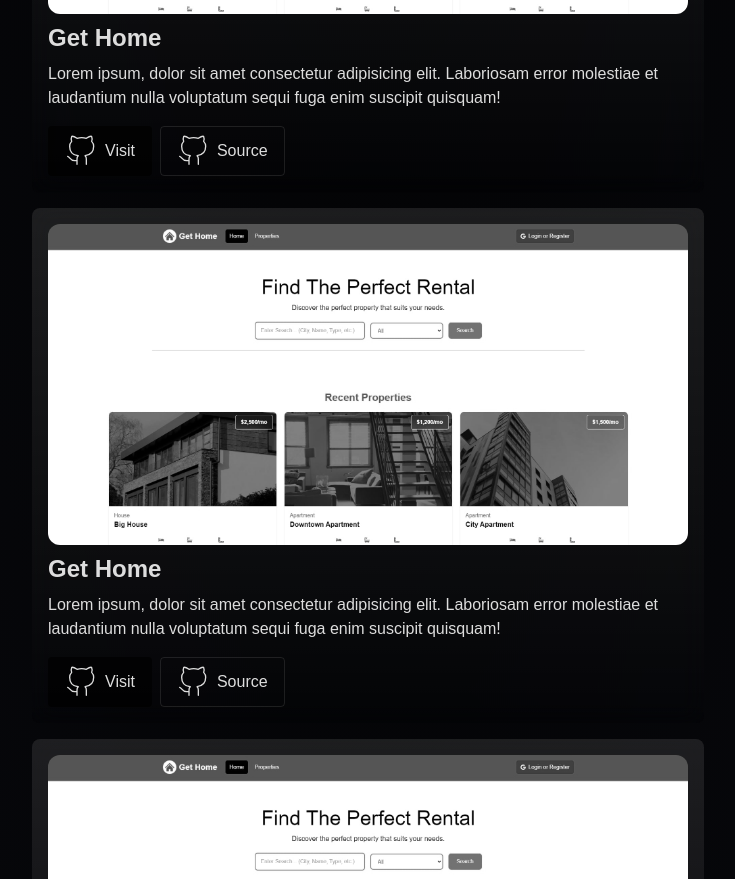
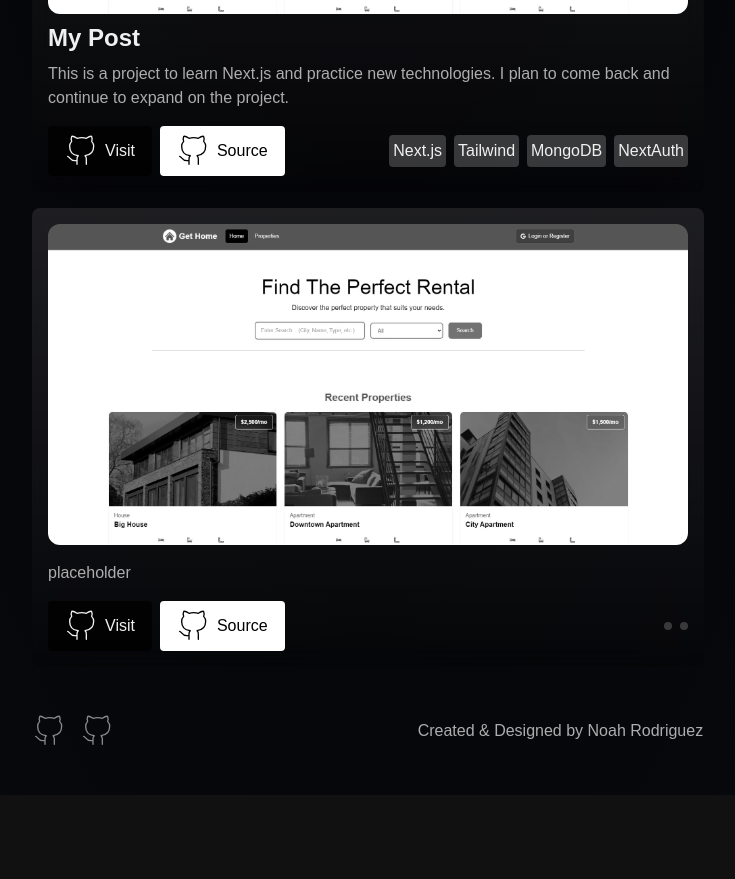
Before and after one commit to NoahRod108/2025-portfolio, a Next.js app: page / in a window 1280 px wide. Shown: the part 1917-2796 px from the top of the page, without its empty margins (272-1007 px from the left). After the commit the page ends 2712 px from the top, so only its background shows below. Built offline with nearby package versions, Linux system fonts and the light colour scheme.

Commit message:
Adding more styling to projects

```diff
--- a/app/layout.js
+++ b/app/layout.js
@@ -12,7 +12,7 @@ export default function RootLayout({ children }) {
     <html lang="en">
       <body className="bg-[--background] text-[--primary-text]">
         <Header />
-        <main>{children}</main>
+        <main className="text-primaryText">{children}</main>
         <Footer />
       </body>
     </html>
--- a/constants/index.js
+++ b/constants/index.js
@@ -3,42 +3,26 @@ import { home } from "@/public/images";
 export const projects = [
   {
     name: "Get Home",
+    desc: "A simple home rental website. Create an account to list your home and view more homes listed by other users.",
+    img: home,
+    liveLink: "https://get-home-chi.vercel.app/",
+    githubLink: "https://github.com/NoahRod108/get-home",
+    tags: ["Next.js", "Tailwind", "MongoDB", "NextAuth", "Cloudinary"],
+  },
+  {
+    name: "My Post",
+    desc: "This is a project to learn Next.js and practice new technologies. I plan to come back and continue to expand on the project.",
+    img: home,
+    liveLink: "https://next-js-tutorial-nine-xi.vercel.app/",
+    githubLink: "https://github.com/NoahRod108/next-js-tutorial",
+    tags: ["Next.js", "Tailwind", "MongoDB", "NextAuth"],
+  },
+  {
+    name: "",
     desc: "placeholder",
     img: home,
     liveLink: "#",
     githubLink: "#",
-    tags: ["1", "2"],
-  },
-  {
-    name: "Get Home2",
-    desc: "placeholder",
-    img: home,
-    liveLink: "#",
-    githubLink: "#",
-    tags: ["3", "4"],
-  },
-  {
-    name: "Get Home3",
-    desc: "placeholder",
-    img: home,
-    liveLink: "#",
-    githubLink: "#",
-    tags: ["4", "5"],
-  },
-  {
-    name: "Get Home4",
-    desc: "placeholder",
-    img: home,
-    liveLink: "#",
-    githubLink: "#",
-    tags: ["6", "7"],
-  },
-  {
-    name: "Get Home5",
-    desc: "placeholder",
-    img: home,
-    liveLink: "#",
-    githubLink: "#",
-    tags: ["8", "9"],
+    tags: ["", ""],
   },
 ];
--- a/sections/Footer.jsx
+++ b/sections/Footer.jsx
@@ -15,7 +15,7 @@ const Footer = () => {
         </a>
       </div>
       <div className="text-secondaryText">
-        Created &amp; designed by Noah Rodriguez
+        Created &amp; Designed by Noah Rodriguez
       </div>
     </footer>
   );
--- a/sections/Hero.jsx
+++ b/sections/Hero.jsx
@@ -10,7 +10,7 @@ import StarParticles from "@/components/StarParticles";
 const Hero = () => {
   return (
     <div className="flex flex-col justify-center h-lvh">
-      <section id="hero">
+      <section id="hero" className="text-primaryText">
         <StarParticles id="tsparticles" />
         <motion.div
           animate={{
--- a/sections/Projects.jsx
+++ b/sections/Projects.jsx
@@ -19,7 +19,7 @@ const Projects = () => {
       </div>
 
       <section id="projects" className="grid grid-cols-1 gap-4">
-        {projects.map((project, index) => (
+        {projects.map((project) => (
           <div key={project.name} className="project-container">
             <div>
               <Image
@@ -29,14 +29,14 @@ const Projects = () => {
               />
             </div>
             <div className="flex flex-col gap-2 mt-2 mb-4">
-              <h3 className="font-bold text-2xl">Get Home</h3>
-              <p>
-                Lorem ipsum, dolor sit amet consectetur adipisicing elit.
-                Laboriosam error molestiae et laudantium nulla voluptatum sequi
-                fuga enim suscipit quisquam!
-              </p>
+              <h3 className="font-bold text-2xl">{project.name}</h3>
+              <p className="text-secondaryText">{project.desc}</p>
             </div>
-            <div id="project-icons" className="flex gap-2 items-center">
+            <div
+              id="project-icons"
+              className="flex flex-col items-center gap-3 md:flex-row md:justify-between"
+            >
+              <div className="flex gap-2">
                 <a
                   href="#"
                   className="inline-flex items-center px-4 py-2 bg-black/70 hover:bg-black/50 border border-transparent rounded"
@@ -47,11 +47,20 @@ const Projects = () => {
 
                 <a
                   href="#"
-                className="inline-flex items-center px-4 py-2 bg-transparent hover:bg-white/10 border border-white/10 rounded"
+                  className="inline-flex items-center px-4 py-2 bg-white text-black hover:bg-white/80 border border-white/10 rounded"
                 >
                   <Github />
                   <span className="pl-2">Source</span>
                 </a>
+              </div>
+
+              <div className="flex gap-2 flex-wrap items-center justify-center">
+                {project.tags.map((tag) => (
+                  <span className="bg-white/20 px-1 py-1 rounded" key={tag}>
+                    {tag}
+                  </span>
+                ))}
+              </div>
             </div>
           </div>
         ))}
--- a/tailwind.config.js
+++ b/tailwind.config.js
@@ -15,6 +15,7 @@ module.exports = {
       colors: {
         background: "var(--background)",
         foreground: "var(--foreground)",
+        primaryText: "#f0f0f0",
         secondaryText: "#adadad",
       },
       fontFamily: {},
```
Lines whose indentation alone changed are shown as unchanged.
